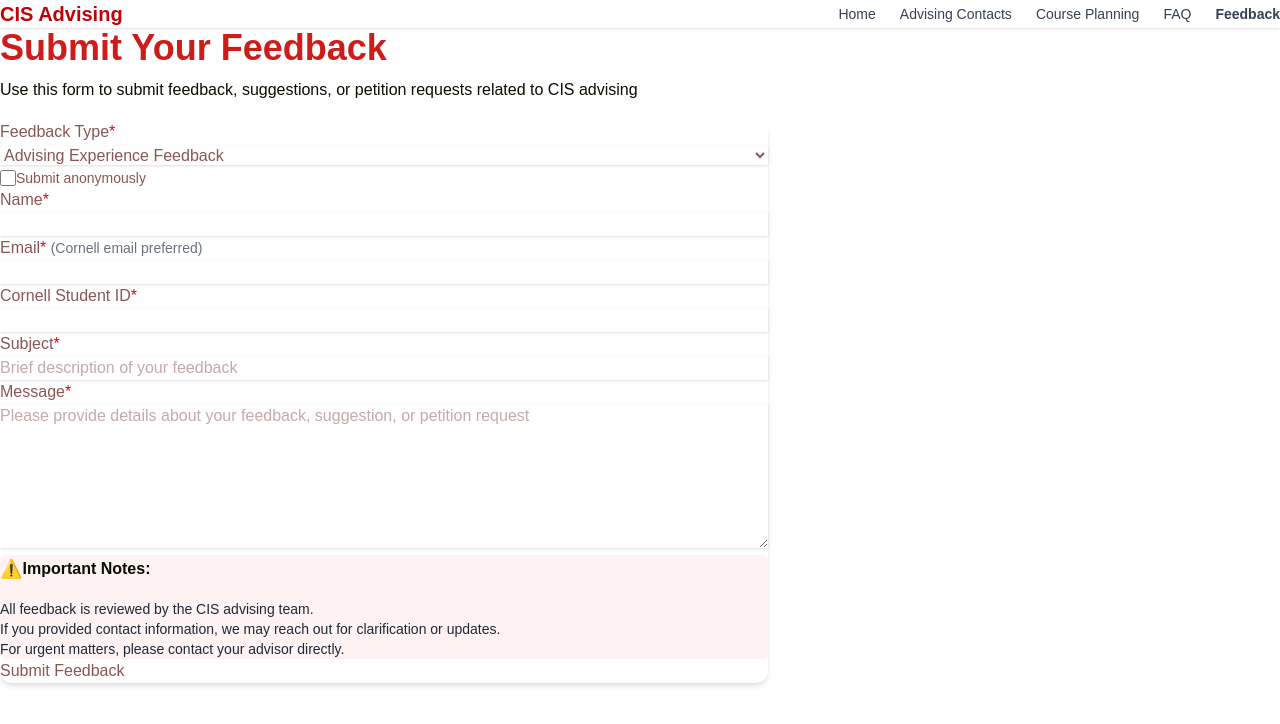
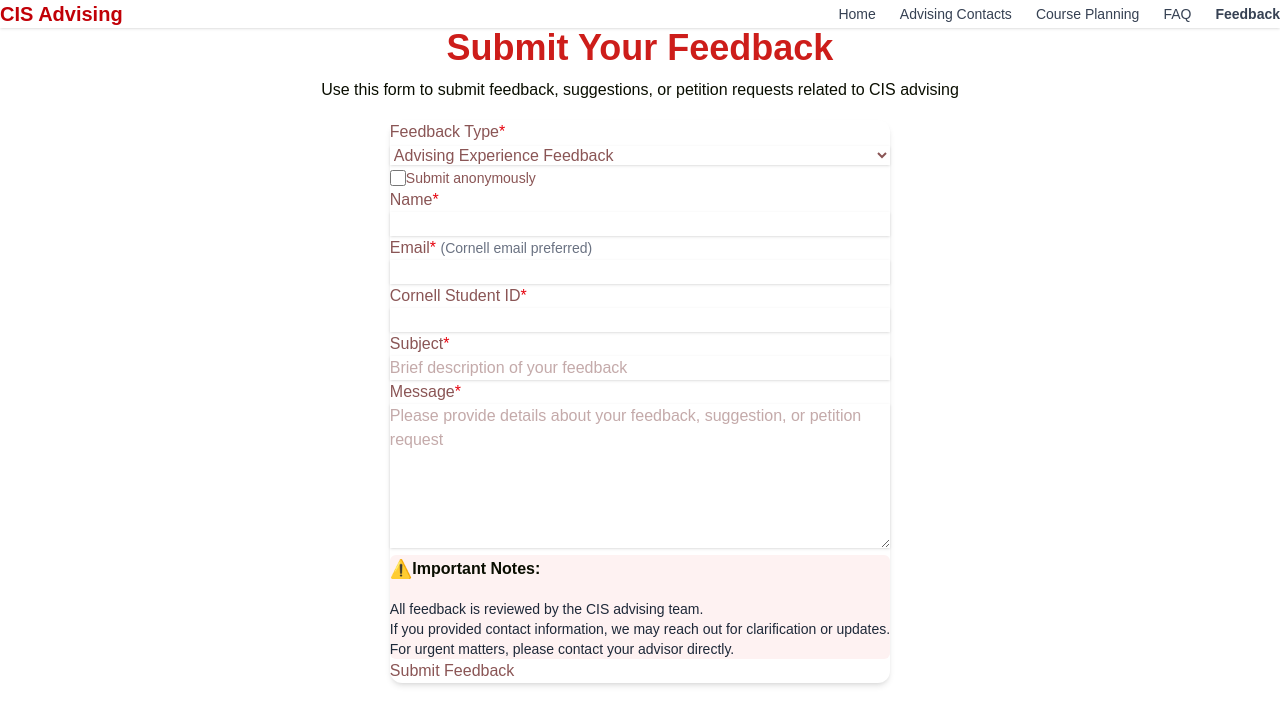
Before and after one commit to allison-a/cis-advising-platform, a Next.js app: page /feedback in a window 1280 px wide. Shown: the top 724 px of the page. Built offline with nearby package versions, Linux system fonts and the light colour scheme.

Commit message:
Centered Feedback Form

```diff
--- a/src/app/feedback/page.tsx
+++ b/src/app/feedback/page.tsx
@@ -48,7 +48,7 @@
 
 
   return (
-    <main className="max-w-3xl mx-auto px-4 py-10">
+    <main className="w-screen flex flex-col items-center px-4 pb-16">
       <h1 className="text-3xl font-bold text-red-700 mb-2">Submit Your Feedback</h1>
       <p className="text-gray-700 mb-8">
         Use this form to submit feedback, suggestions, or petition requests related to CIS advising
```
